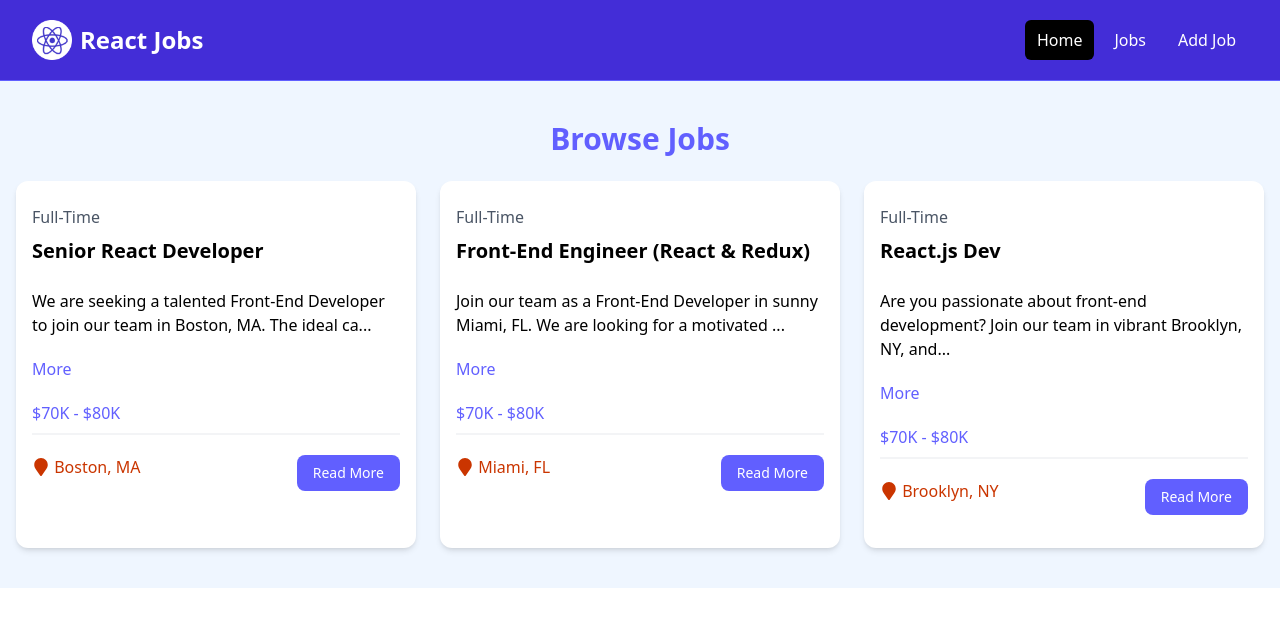
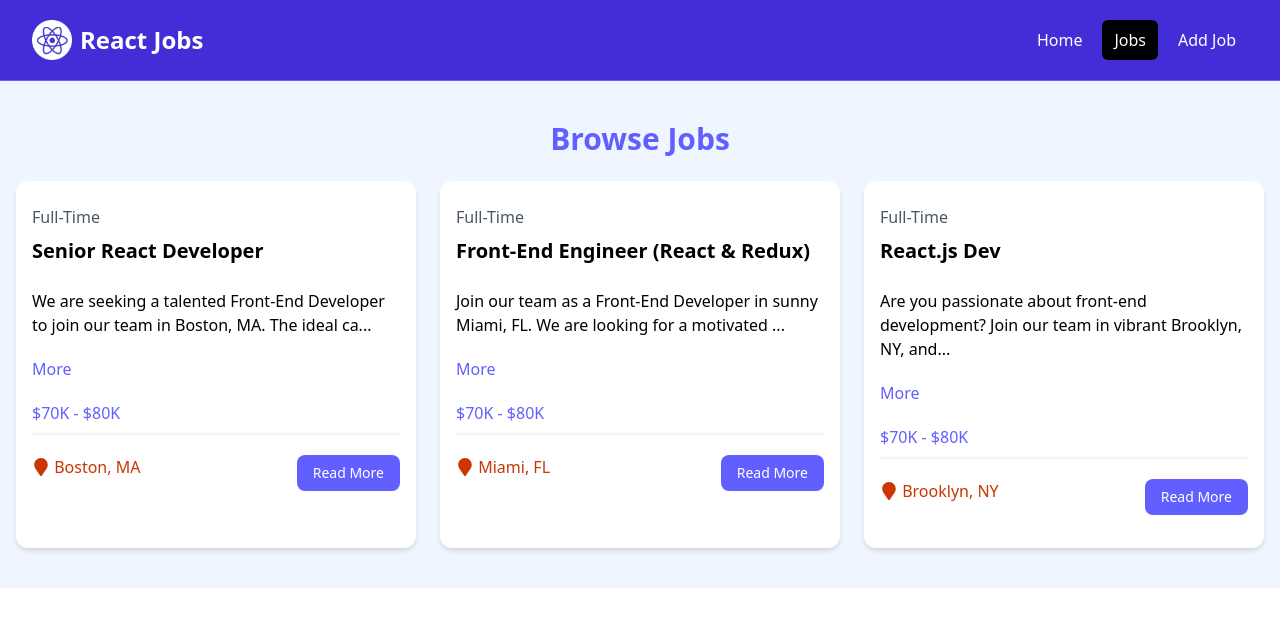
Before and after one commit to kamuz/react-jobs, a React (Vite) app: page /jobs in a window 1280 px wide. Shown: the top 626 px of the page. Built offline with nearby package versions, Linux system fonts and the light colour scheme.

Commit message:
Use NavLink component

```diff
--- a/src/components/Navbar.jsx
+++ b/src/components/Navbar.jsx
@@ -1,4 +1,5 @@
 import logo from '../assets/images/logo.png';
+import { NavLink } from 'react-router-dom';
 
 const Navbar = () => {
   return (
@@ -6,15 +7,15 @@
       <div className="mx-auto max-w-7xl px-2 sm:px-6 lg:px-8">
         <div className="flex h-20 items-center justify-between">
           <div className="flex flex-1 items-center justify-center md:items-stretch md:justify-start">
-            <a className="flex flex-shrink-0 items-center mr-4" href="/index.html">
+            <NavLink className="flex flex-shrink-0 items-center mr-4" to="/">
               <img className="h-10 w-auto" src={logo} alt="React Jobs" />
               <span className="hidden md:block text-white text-2xl font-bold ml-2">React Jobs</span>
-            </a>
+            </NavLink>
             <div className="md:ml-auto">
               <div className="flex space-x-2">
-                <a href="/index.html" className="text-white bg-black hover:bg-gray-900 hover:text-white rounded-md px-3 py-2">Home</a>
-                <a href="/jobs.html" className="text-white hover:bg-gray-900 hover:text-white rounded-md px-3 py-2">Jobs</a>
-                <a href="/add-job.html" className="text-white hover:bg-gray-900 hover:text-white rounded-md px-3 py-2">Add Job</a>
+                <NavLink to="/" className={({ isActive }) => isActive ? 'text-white bg-black hover:bg-gray-900 hover:text-white rounded-md px-3 py-2' : 'text-white hover:bg-gray-900 hover:text-white rounded-md px-3 py-2'}>Home</NavLink>
+                <NavLink to="/jobs" className={({ isActive }) => isActive ? 'text-white bg-black hover:bg-gray-900 hover:text-white rounded-md px-3 py-2' : 'text-white hover:bg-gray-900 hover:text-white rounded-md px-3 py-2'}>Jobs</NavLink>
+                <NavLink to="/add-job" className={({ isActive }) => isActive ? 'text-white bg-black hover:bg-gray-900 hover:text-white rounded-md px-3 py-2' : 'text-white hover:bg-gray-900 hover:text-white rounded-md px-3 py-2'}>Add Job</NavLink>
               </div>
             </div>
           </div>
```
